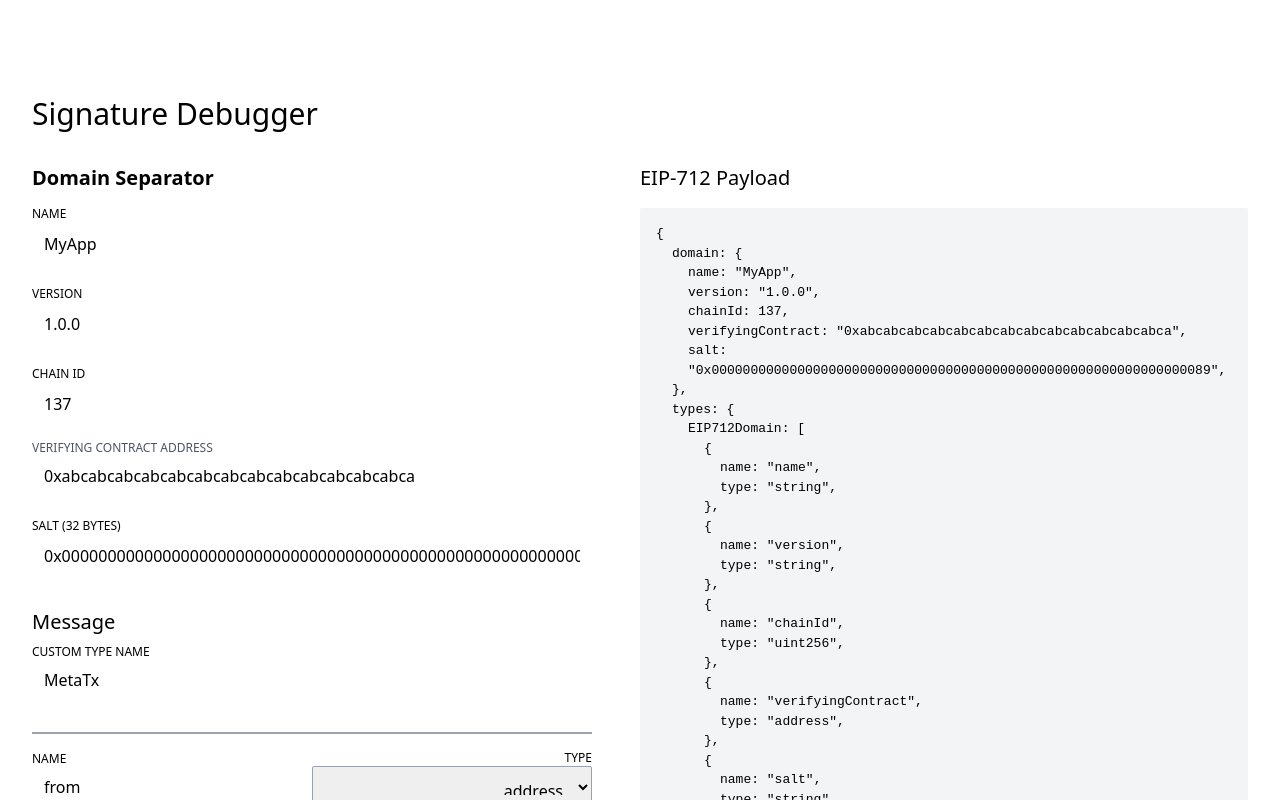
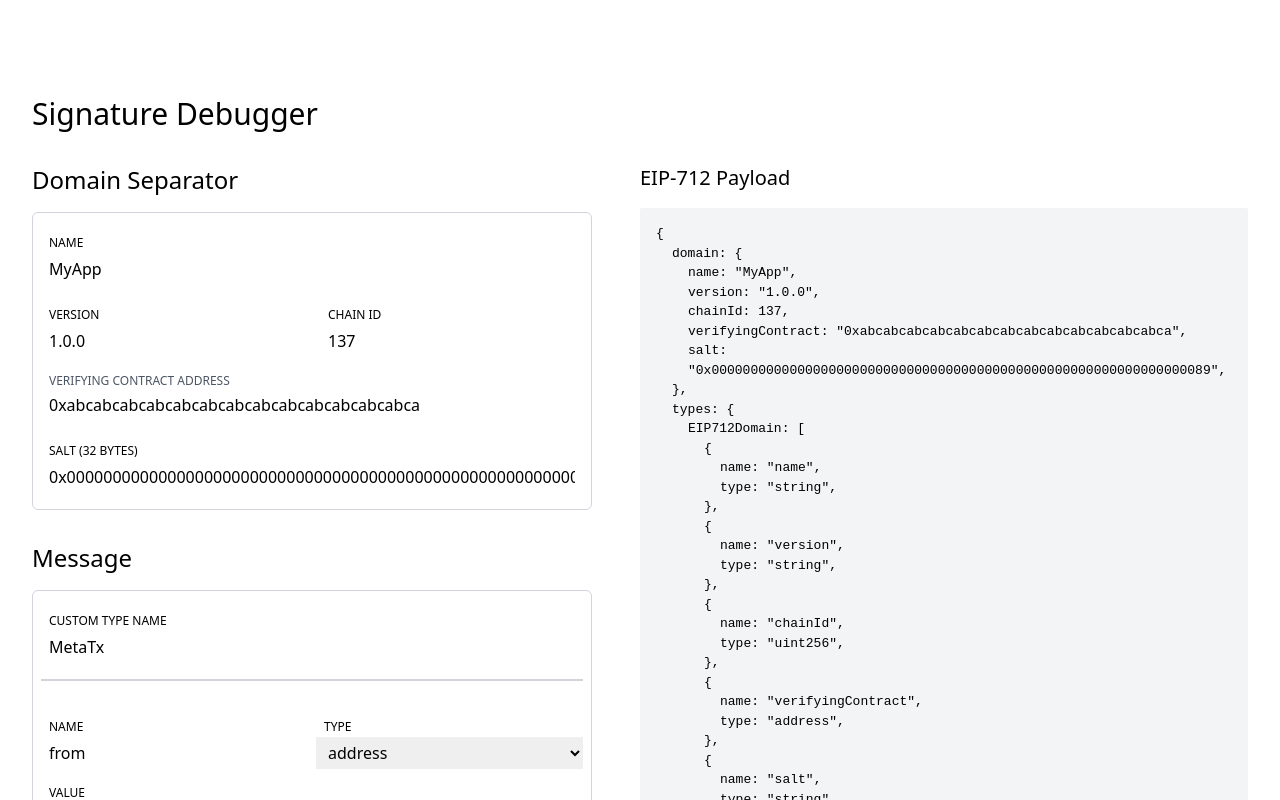
Before and after one commit to johnmosesman/signature-utils, a Next.js app: page / in a window 1280 px wide. Shown: the top 800 px of the page. Built offline with nearby package versions, Linux system fonts and the light colour scheme.

Commit message:
More styles

```diff
--- a/components/domain-separator-builder.tsx
+++ b/components/domain-separator-builder.tsx
@@ -1,4 +1,4 @@
-import { type EIP712Payload } from "../lib/eip712-utils";
+import { EIP712Payload } from "../lib/eip712-utils";
 
 interface Props {
   domain: EIP712Payload["domain"];
@@ -7,30 +7,29 @@ interface Props {
 
 export default function DomainSeparatorBuilder({ domain, setDomain }: Props) {
   return (
-    <div className="flex flex-col">
+    <div className="flex flex-col mb-4 border-gray-300 border rounded-md px-2 py-4">
       <form>
         <fieldset>
-          <h2 className="mb-2 text-xl font-semibold">Domain Separator</h2>
-
-          <div className="mb-8">
+          <div>
             <div className="mb-4">
               <label htmlFor="name">Name</label>
               <input
                 name="name"
                 type="text"
-                className="w-full rounded-sm border border-gray-400 px-3 py-2"
+                className="w-full rounded-sm border border-gray-400 py-1"
                 defaultValue={domain?.name}
                 onChange={(e) => setDomain({ ...domain, name: e.target.value })}
                 placeholder="MyCoolApp"
               />
             </div>
 
-            <div className="mb-4">
+            <div className="flex flex-row items-center justify-between mb-4">
+              <div className="w-1/2 mr-4">
                 <label htmlFor="version">Version</label>
                 <input
                   name="version"
                   type="text"
-                className="w-full rounded-sm border border-gray-400 px-3 py-2"
+                  className="w-full rounded-sm border border-gray-400 py-1"
                   defaultValue={domain?.version}
                   onChange={(e) =>
                     setDomain({ ...domain, version: e.target.value })
@@ -39,18 +38,19 @@ export default function DomainSeparatorBuilder({ domain, setDomain }: Props) {
                 />
               </div>
 
-            <div className="mb-4">
+              <div className="w-1/2">
                 <label htmlFor="chainId">Chain ID</label>
                 <input
                   name="chainId"
                   type="text"
-                className="w-full rounded-sm border border-gray-400 px-3 py-2"
+                  className="w-full rounded-sm border border-gray-400 py-1"
                   defaultValue={domain?.chainId}
                   onChange={(e) =>
                     setDomain({ ...domain, chainId: e.target.value })
                   }
                   placeholder="137"
                 />
+              </div>
             </div>
 
             <div className="mb-4">
@@ -63,7 +63,7 @@ export default function DomainSeparatorBuilder({ domain, setDomain }: Props) {
               <input
                 name="verifyingContract"
                 type="text"
-                className="w-full rounded-sm border border-gray-400 px-3 py-2"
+                className="w-full rounded-sm border border-gray-400 py-1"
                 defaultValue={domain?.verifyingContract}
                 onChange={(e) =>
                   setDomain({ ...domain, verifyingContract: e.target.value })
@@ -72,12 +72,12 @@ export default function DomainSeparatorBuilder({ domain, setDomain }: Props) {
               />
             </div>
 
-            <div className="mb-4">
+            <div>
               <label htmlFor="salt">Salt (32 bytes)</label>
               <input
                 name="salt"
                 type="text"
-                className="w-full rounded-sm border border-gray-400 px-3 py-2"
+                className="w-full rounded-sm border border-gray-400 py-1"
                 defaultValue={domain?.salt}
                 onChange={(e) => setDomain({ ...domain, salt: e.target.value })}
                 placeholder="0x0000000000000000000000000000000000000000000000000000000000000089"
--- a/components/message-builder.tsx
+++ b/components/message-builder.tsx
@@ -1,4 +1,4 @@
-import { type Message } from "../lib/eip712-utils";
+import { Message } from "../lib/eip712-utils";
 
 const PAYLOAD_TYPES = ["uint256", "address", "string", "bytes"].sort();
 
@@ -9,39 +9,36 @@ interface Props {
 
 export default function MessageBuilder({ message, setMessage }: Props) {
   return (
-    <div className="flex flex-col">
+    <div className="flex flex-col border-gray-300 border rounded-md px-2 py-4">
       <form>
         <fieldset>
-          <div className="mb-4">
-            <label htmlFor="custom-type-name" className="block">
-              Custom Type Name
-            </label>
+          <div>
+            <label htmlFor="custom-type-name">Custom Type Name</label>
             <input
               name="primary-type"
               type="text"
-              className="w-full rounded-sm border border-gray-400 px-3 py-2"
               defaultValue={message.primaryType}
               onChange={(e) => {
                 e.preventDefault();
                 setMessage({ ...message, primaryType: e.target.value });
               }}
+              placeholder="MyMetaTx"
             />
           </div>
+
+          <div className="border border-gray-300 my-4"></div>
+
           {message.payload.map((item, index) => {
             return (
-              <div key={index} className="mt-8 border-t-2 border-gray-400 pt-4">
+              <div key={index} className="pt-4">
                 <div className="flex flex-row items-center justify-between">
-                  <div className="mb-4 w-1/2">
-                    <label
-                      htmlFor={`message-attribute-name-${index}`}
-                      className="block"
-                    >
+                  <div className="mb-4 w-1/2 mr-2">
+                    <label htmlFor={`message-attribute-name-${index}`}>
                       Name
                     </label>
                     <input
                       name={`message-attribute-name-${index}`}
                       type="text"
-                      className="w-full rounded-sm border border-gray-400 px-3 py-2"
                       value={message.payload[index]["name"]}
                       onChange={(e) => {
                         e.preventDefault();
@@ -51,20 +48,16 @@ export default function MessageBuilder({ message, setMessage }: Props) {
                           ...message,
                         });
                       }}
+                      placeholder="from"
                     />
                   </div>
 
                   <div className="mb-4 w-1/2">
-                    <label
-                      htmlFor={`message-attribute-type-${index}`}
-                      className="block text-right"
-                    >
+                    <label htmlFor={`message-attribute-type-${index}`}>
                       Type
                     </label>
                     <select
                       name={`message-attribute-type-${index}`}
-                      className="w-full rounded-sm border border-gray-400 px-3 py-3 text-right"
-                      style={{ height: "42px" }}
                       value={message.payload[index]["type"]}
                       onChange={(e) => {
                         e.preventDefault();
@@ -96,7 +89,6 @@ export default function MessageBuilder({ message, setMessage }: Props) {
                   <input
                     name={`message-attribute-value-${index}`}
                     type="text"
-                    className="w-full rounded-sm border border-gray-400 px-3 py-2"
                     value={message.payload[index]["value"]}
                     onChange={(e) => {
                       e.preventDefault();
@@ -104,6 +96,7 @@ export default function MessageBuilder({ message, setMessage }: Props) {
                       item.value = e.target.value;
                       setMessage({ ...message });
                     }}
+                    placeholder="0xabcabcabcabcabcabcabcabcabcabcabcabcabca"
                   />
                 </div>
 
--- a/components/signature-preview.tsx
+++ b/components/signature-preview.tsx
@@ -1,4 +1,4 @@
-import { type SignatureResult } from "../lib/hooks/use-signature";
+import { SignatureResult } from "../lib/hooks/use-signature";
 
 interface Props {
   signatureResult: SignatureResult | undefined;
--- a/lib/hooks/use-signature.ts
+++ b/lib/hooks/use-signature.ts
@@ -1,6 +1,6 @@
 import { ethers } from "ethers";
 import { useEffect, useState } from "react";
-import { type EIP712Payload } from "../eip712-utils";
+import { EIP712Payload } from "../eip712-utils";
 
 export interface SignatureResult {
   signature?: string;
--- a/pages/index.tsx
+++ b/pages/index.tsx
@@ -6,7 +6,7 @@ import DomainSeparatorBuilder from "../components/domain-separator-builder";
 import MessageBuilder from "../components/message-builder";
 import PayloadPreview from "../components/payload-preview";
 import SignaturePreview from "../components/signature-preview";
-import { type EIP712Payload } from "../lib/eip712-utils";
+import { EIP712Payload } from "../lib/eip712-utils";
 import { usePayload } from "../lib/hooks/use-payload";
 import { useSignature } from "../lib/hooks/use-signature";
 
@@ -96,10 +96,13 @@ const Home: NextPage = () => {
 
       <div className="lg:flex lg:flex-row lg:justify-between ">
         <div className="lg:mr-12 lg:w-1/2">
-          <DomainSeparatorBuilder domain={domain} setDomain={setDomain} />
+          <div className="mb-8">
+            <h2 className="mb-4 text-2xl">Domain Separator</h2>
+            <DomainSeparatorBuilder domain={domain} setDomain={setDomain} />
+          </div>
 
           <div className="mb-8">
-            <h2 className="mb-2 text-xl">Message</h2>
+            <h2 className="mb-4 text-2xl">Message</h2>
 
             <MessageBuilder message={message} setMessage={setMessage} />
           </div>
@@ -129,7 +132,6 @@ const Home: NextPage = () => {
       </div>
     </main>
   );
-}
-
+};
 
 export default Home;
--- a/styles/globals.css
+++ b/styles/globals.css
@@ -3,9 +3,13 @@
 @tailwind utilities;
 
 label {
-  @apply text-xs uppercase;
+  @apply text-xs uppercase ml-2;
 }
 
 input[type="text"] {
-  @apply border-none;
+  @apply border-none w-full px-2 py-1;
 }
+
+select {
+  @apply border-none block w-full px-2 py-1;
+}
```
Lines whose indentation alone changed are shown as unchanged.
